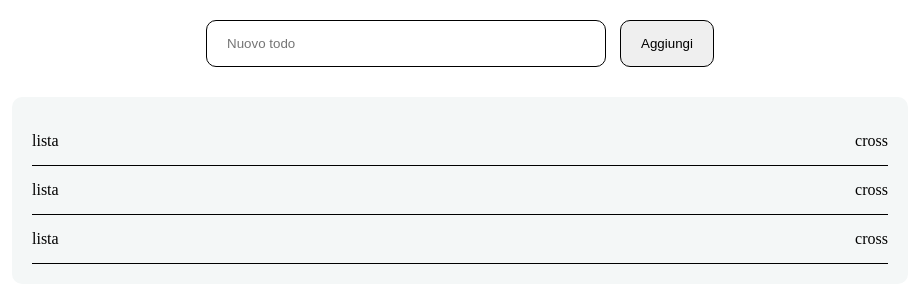
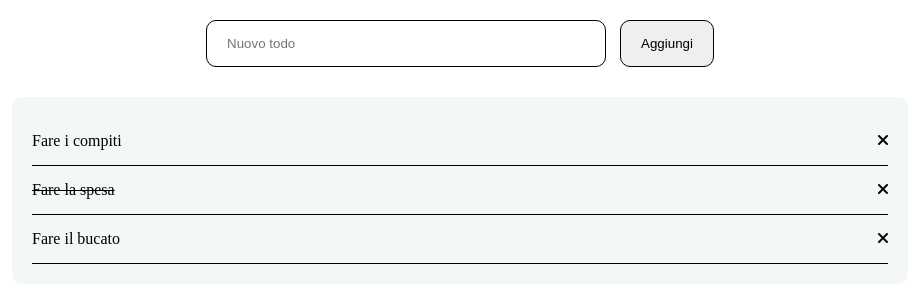
Before and after one commit to kaijie26/vue-todolist, a plain HTML site: page index.html in a window 1280 px wide. Shown: the whole page, without its empty margins (180-1099 px from the left). Drawn offline with nearby package versions, Linux system fonts and the light colour scheme.

Commit message:
milestone 1

```diff
--- a/css/style.css
+++ b/css/style.css
@@ -45,3 +45,7 @@ ul li{
     border-bottom: 1px solid black;
     padding: 15px 0;
 }
+
+.text-decoration{
+    text-decoration: line-through;
+}
--- a/index.html
+++ b/index.html
@@ -20,23 +20,14 @@
         <!-- List-todo -->
         <div class="container-list-todo">
             <ul>
-                <li>
-                    lista
+                <li v-for="singletodo in todos" :class="{'text-decoration': singletodo.done === true } ">
+                    {{ singletodo.todo }}
 
-                    <div>cross</div>
+                    <div>
+                        <i class="fa fa-times" aria-hidden="true"></i>
+                    </div>
                 </li>
 
-                <li>
-                    lista
-
-                    <div>cross</div>
-                </li>
-
-                <li>
-                    lista
-
-                    <div>cross</div>
-                </li>
             </ul>
         </div>
 
--- a/js/script.js
+++ b/js/script.js
@@ -14,9 +14,25 @@
 var app = new Vue (
     {
         el: '#root',
-        data: [
+        data: {
+            todos: [
+                {
+                    todo: 'Fare i compiti',
+                    done: false,
+                },
+                {
+                    todo: 'Fare la spesa',
+                    done: true,
+                },
+                {
+                    todo: 'Fare il bucato',
+                    done: false,
+                }
+            ]
 
-        ]
+        },
+
+
 
     }
 )
```
